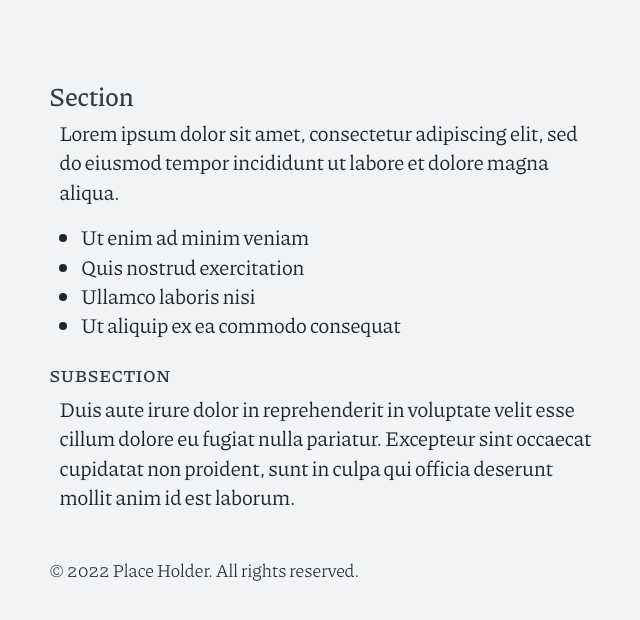
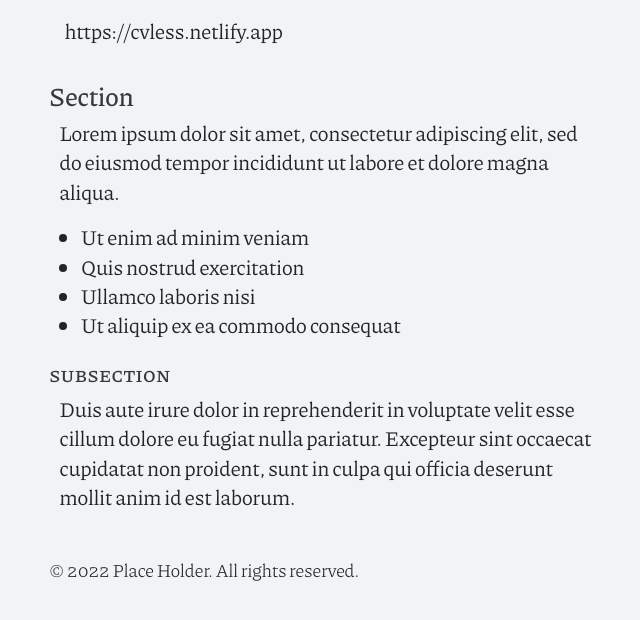
Before and after one commit to piazzai/cvless, a Jekyll site: the page built from cv.md, in a window 1280 px wide, cut to the strip 940-1566 px from the top of the page. Shown: the top 620 px of the strip, without its empty margins (318-958 px from the left). Built offline with Jekyll 4.4.1, drawn with Linux system fonts in a browser that asks for light colours.

Commit message:
Fix bug in contact url

```diff
--- a/_includes/contact.html
+++ b/_includes/contact.html
@@ -7,6 +7,6 @@
     <li><span class="li-icon">{% include svg/pin-alt.svg %}</span>Foobar Hall 1.23</li>
     <li><span class="li-icon">{% include svg/phone.svg %}</span>+1 234 567 890</li>
     <li><span class="li-icon">{% include svg/mail.svg %}</span>username@domain.com</li>
-    <li><span class="li-icon">{% include svg/internet.svg %}</span>{{ site.author.url }}</li>
+    <li><span class="li-icon">{% include svg/internet.svg %}</span>https://cvless.netlify.app</li>
   </ul>
 </div>
```
